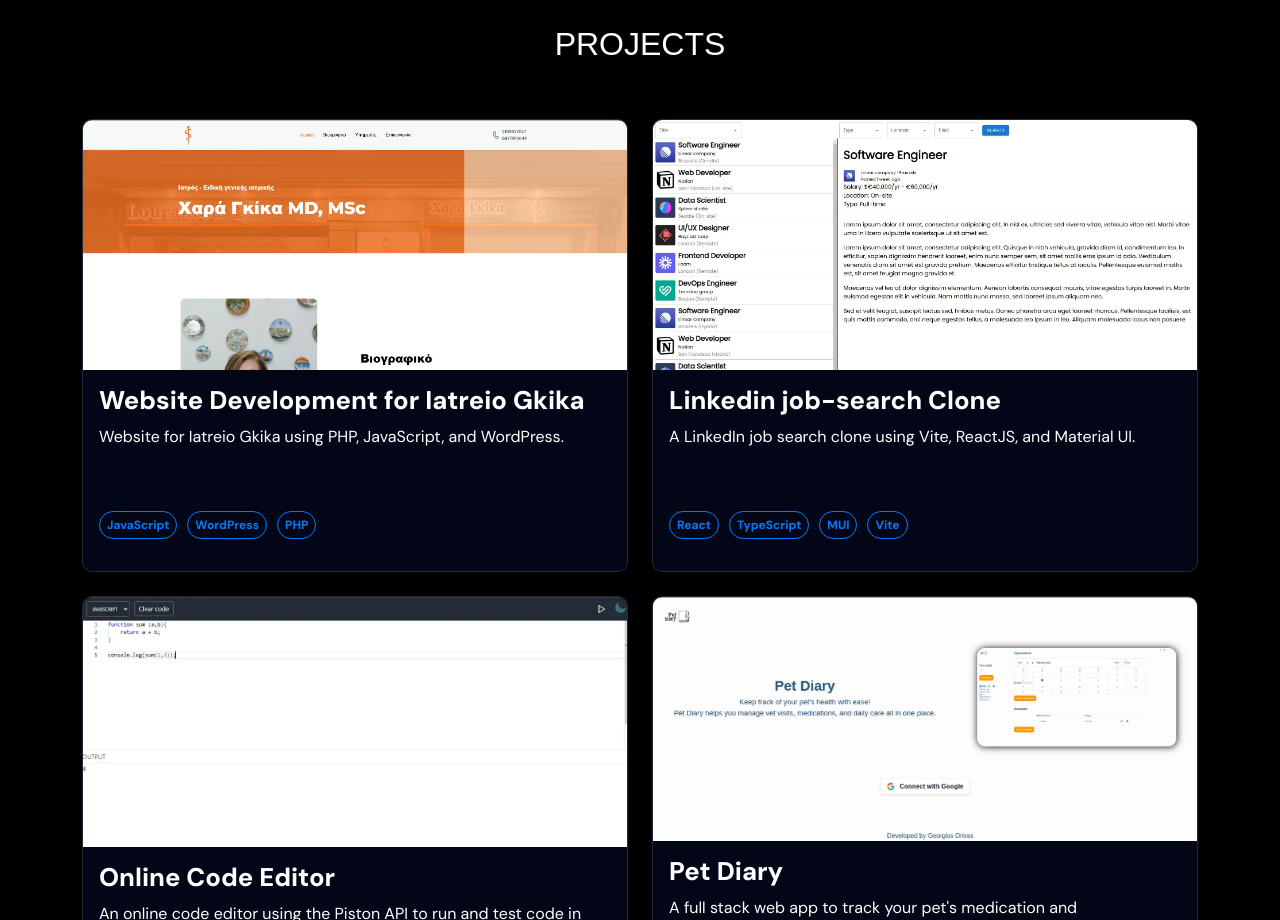
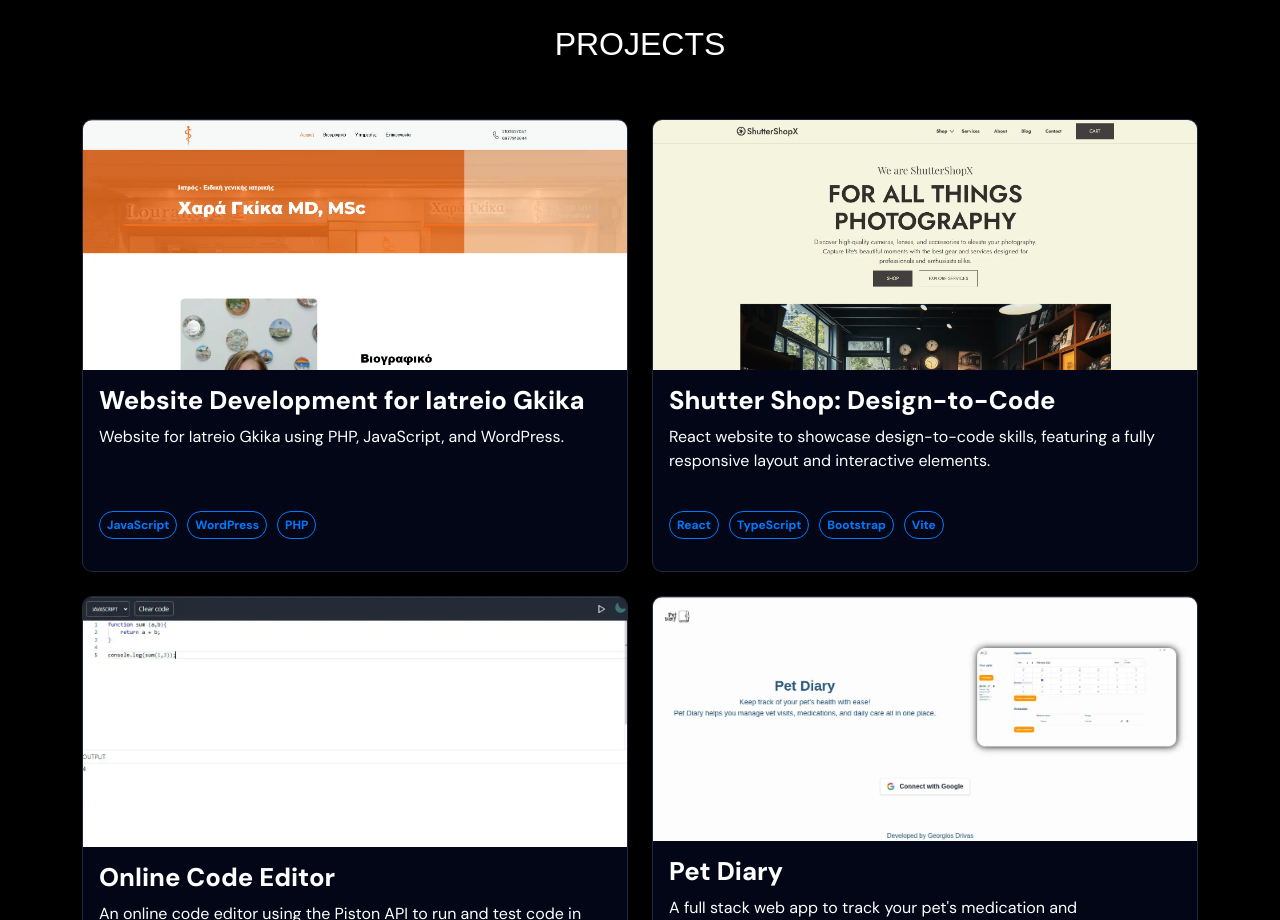
Before and after one commit to GeorgiosDrivas/portfolio, a React (Vite) app: page / in a window 1280 px wide. Shown: the part 1900-2820 px from the top of the page. Built offline with nearby package versions, Linux system fonts and the light colour scheme.

Commit message:
Change projects

```diff
--- a/src/constants/projectsConstants.ts
+++ b/src/constants/projectsConstants.ts
@@ -1,5 +1,5 @@
 export const doctor = ["JavaScript", "WordPress", "PHP"];
-export const linkedin = ["React", "TypeScript", "MUI", "Vite"];
+export const shutterShop = ["React", "TypeScript", "Bootstrap", "Vite"];
 export const codeEditor = ["React", "TypeScript", "Tailwind", "API"];
 export const PetDiary = [
   "React",
--- a/src/projects/projects.tsx
+++ b/src/projects/projects.tsx
@@ -4,7 +4,7 @@ import {
   codeEditor,
   PetDiary,
   doctor,
-  linkedin,
+  shutterShop,
 } from "../constants/projectsConstants";
 
 export default function Projects() {
@@ -26,12 +26,12 @@ export default function Projects() {
               techStack={doctor}
             />
             <SingleProject
-              title="Linkedin job-search Clone"
-              content="A LinkedIn job search clone using Vite, ReactJS, and Material UI."
-              githubLink="https://github.com/GeorgiosDrivas/Linkedin-job-search-clone"
-              url="https://linkedin-job-search-clone.onrender.com/"
-              image="/linkedin-job-search-clone.webp"
-              techStack={linkedin}
+              title="Shutter Shop: Design-to-Code"
+              content="React website to showcase design-to-code skills, featuring a fully responsive layout and interactive elements."
+              githubLink="https://github.com/GeorgiosDrivas/shutter-shop"
+              url="https://shutter-shop.onrender.com/"
+              image="/shutter-shop.webp"
+              techStack={shutterShop}
             />
             <SingleProject
               title="Online Code Editor"
```
Also changed, not shown: public/linkedin-job-search-clone.webp (deleted), public/shutter-shop.webp (added).
